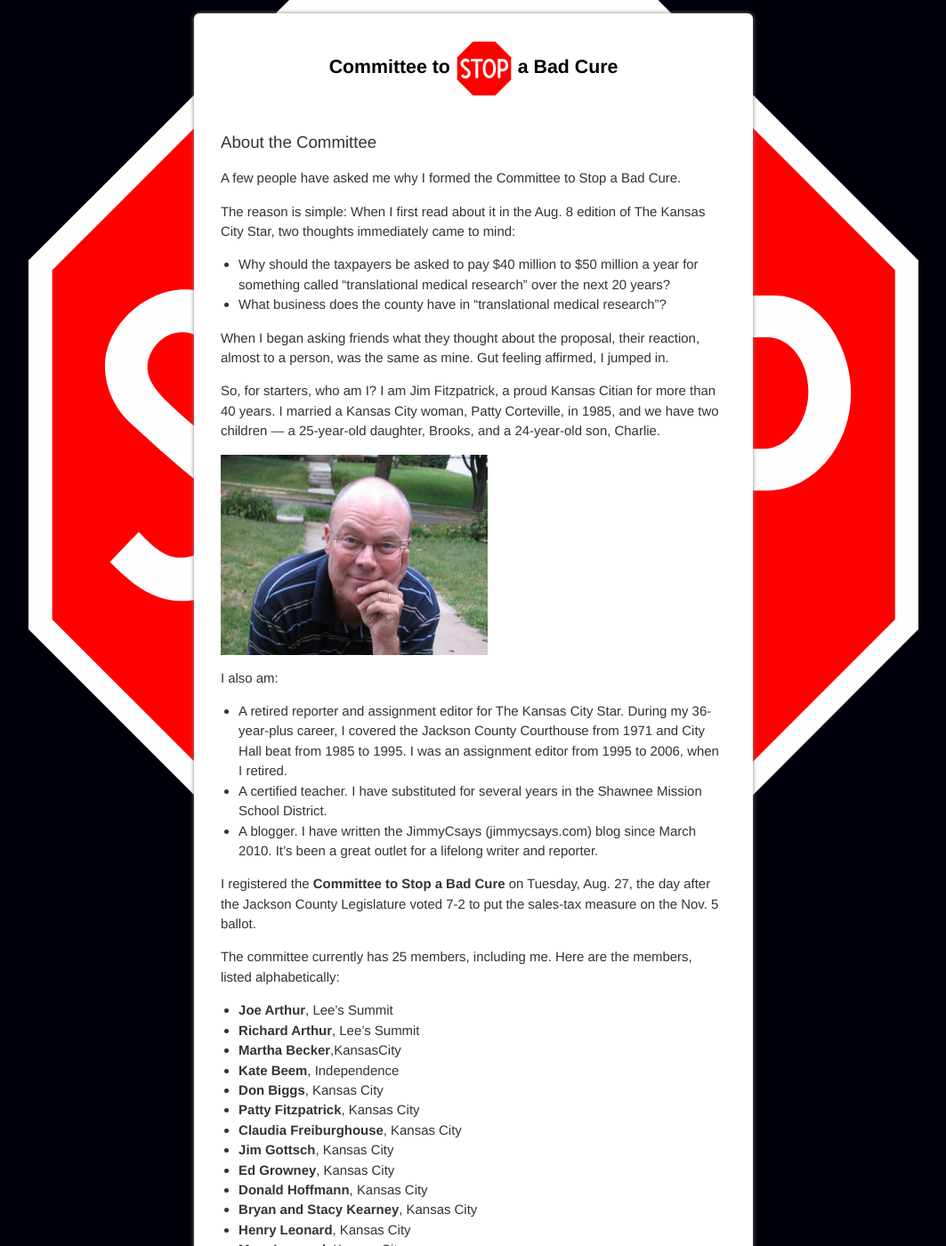
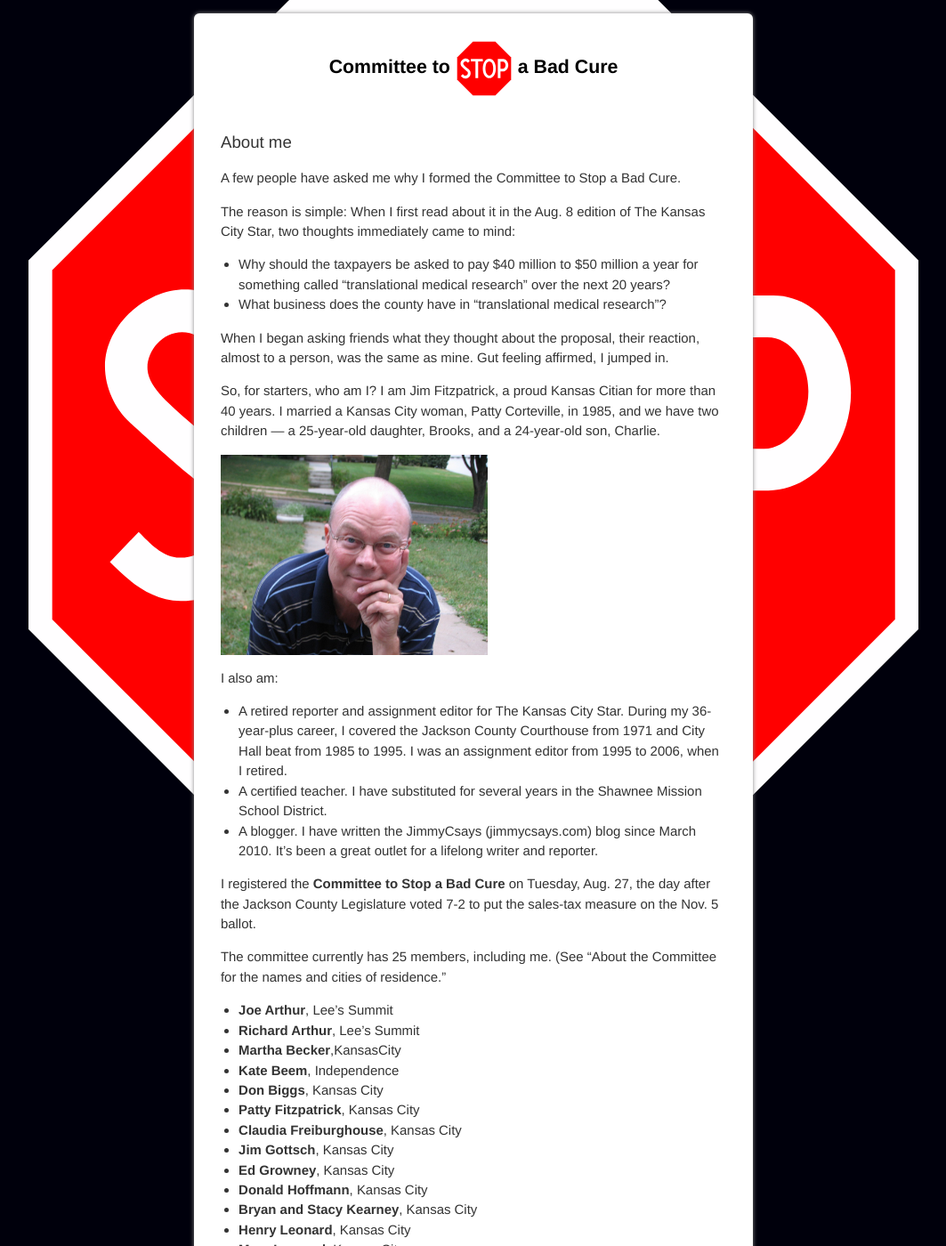
Before and after one commit to jiko/stopabadcure, a Jekyll site: the page built from _posts/2013-09-03-about-us.md, in a window 1280 px wide and 1400 px high. Shown: the whole window at 89% size, without its empty margins (108-1171 px from the left). Built offline with Jekyll 4.4.1, drawn with Linux system fonts in a browser that asks for light colours.

Commit message:
Updated 2013-09-03-about-us.md

```diff
--- a/_posts/2013-09-03-about-us.md
+++ b/_posts/2013-09-03-about-us.md
@@ -1,6 +1,6 @@
 ---
 layout: post
-title: About the Committee
+title: About me
 tags: hero
 published: true
 ---
@@ -27,7 +27,7 @@ I also am:
 
 I registered the **Committee to Stop a Bad Cure** on Tuesday, Aug. 27, the day after the Jackson County Legislature voted 7-2 to put the sales-tax measure on the Nov. 5 ballot.
 
-The committee currently has 25 members, including me. Here are the members, listed alphabetically:
+The committee currently has 25 members, including me. (See "About the Committee for the names and cities of residence."
 
 - **Joe Arthur**, Lee’s Summit
 - **Richard Arthur**, Lee’s Summit
```
